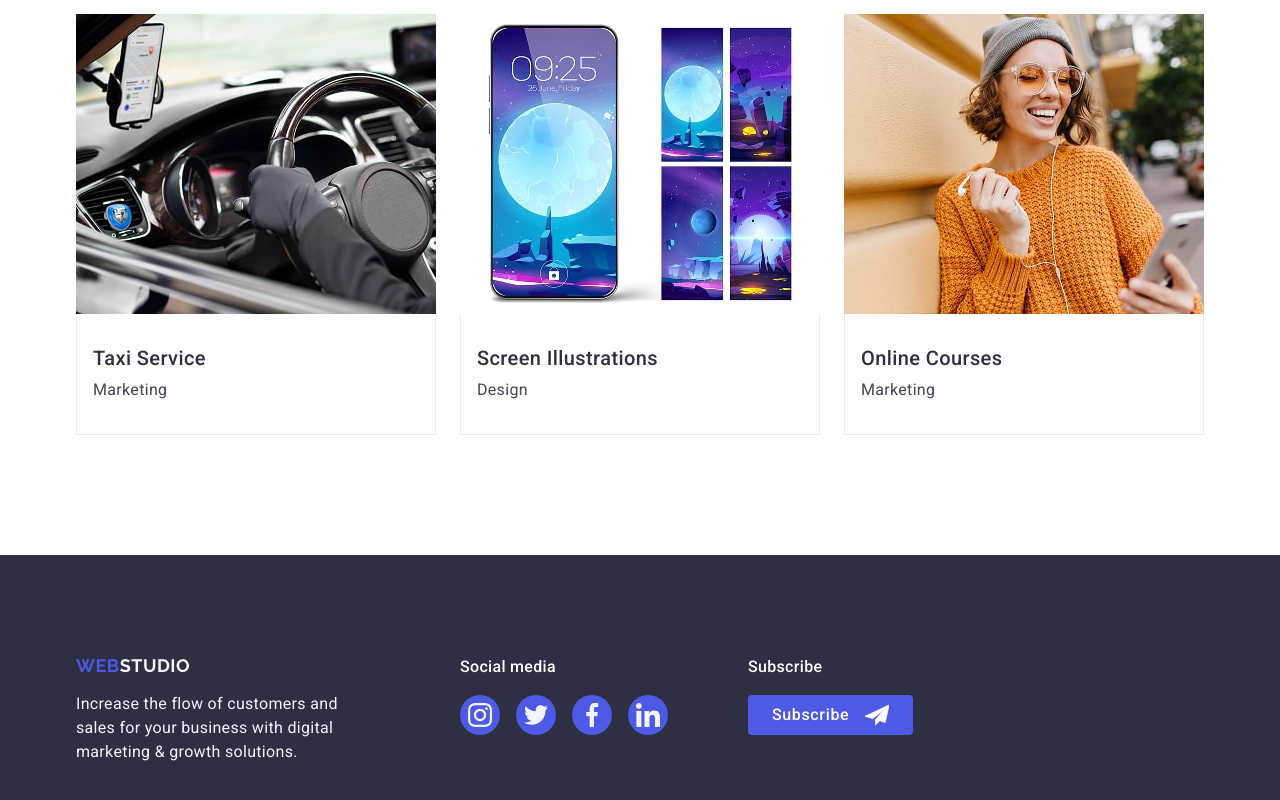
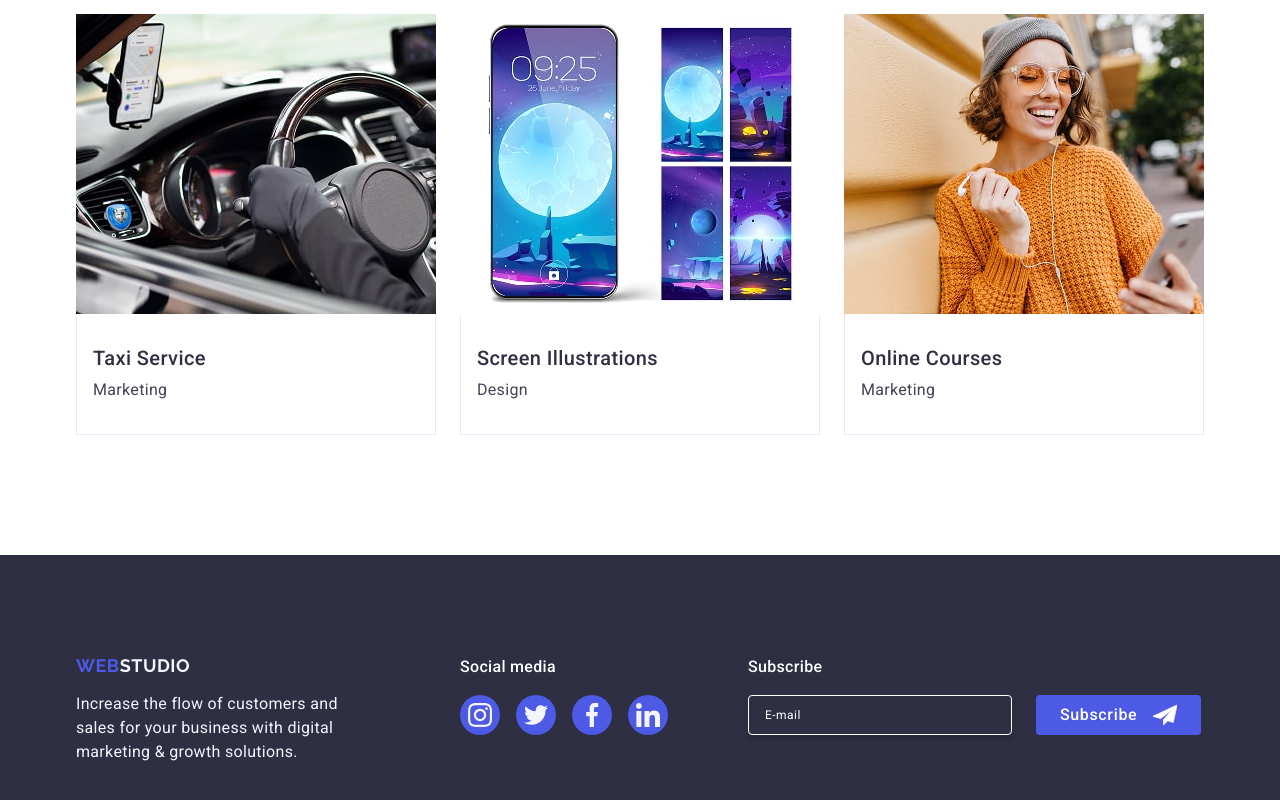
Before and after one commit to IrynaYermak/goit-markup-hw-05, a plain HTML site: page index.html in a window 1280 px wide. Shown: the part 2605-3405 px from the top of the page. Drawn offline with nearby package versions, Linux system fonts and the light colour scheme.

Commit message:
finished home work #5

```diff
--- a/css/styles.css
+++ b/css/styles.css
@@ -673,6 +673,7 @@ textarea.form-field {
   width: 16px;
   height: 16px;
   border-radius: 2px;
+  margin-right: 8px;
   border: 1px solid rgba(46, 47, 66, 0.4);
   position: relative;
   justify-content: center;
--- a/index.html
+++ b/index.html
@@ -469,7 +469,7 @@
         <div class="subscribe-container">
           <p class="subscribe-title">Subscribe</p>
           <form class="subscribe-form">
-            <label class="subscribe-label visually-hidden" for="email">
+            <label class="subscribe-label" for="email">
               <input
                 class="subscribe-input"
                 type="email"
```
